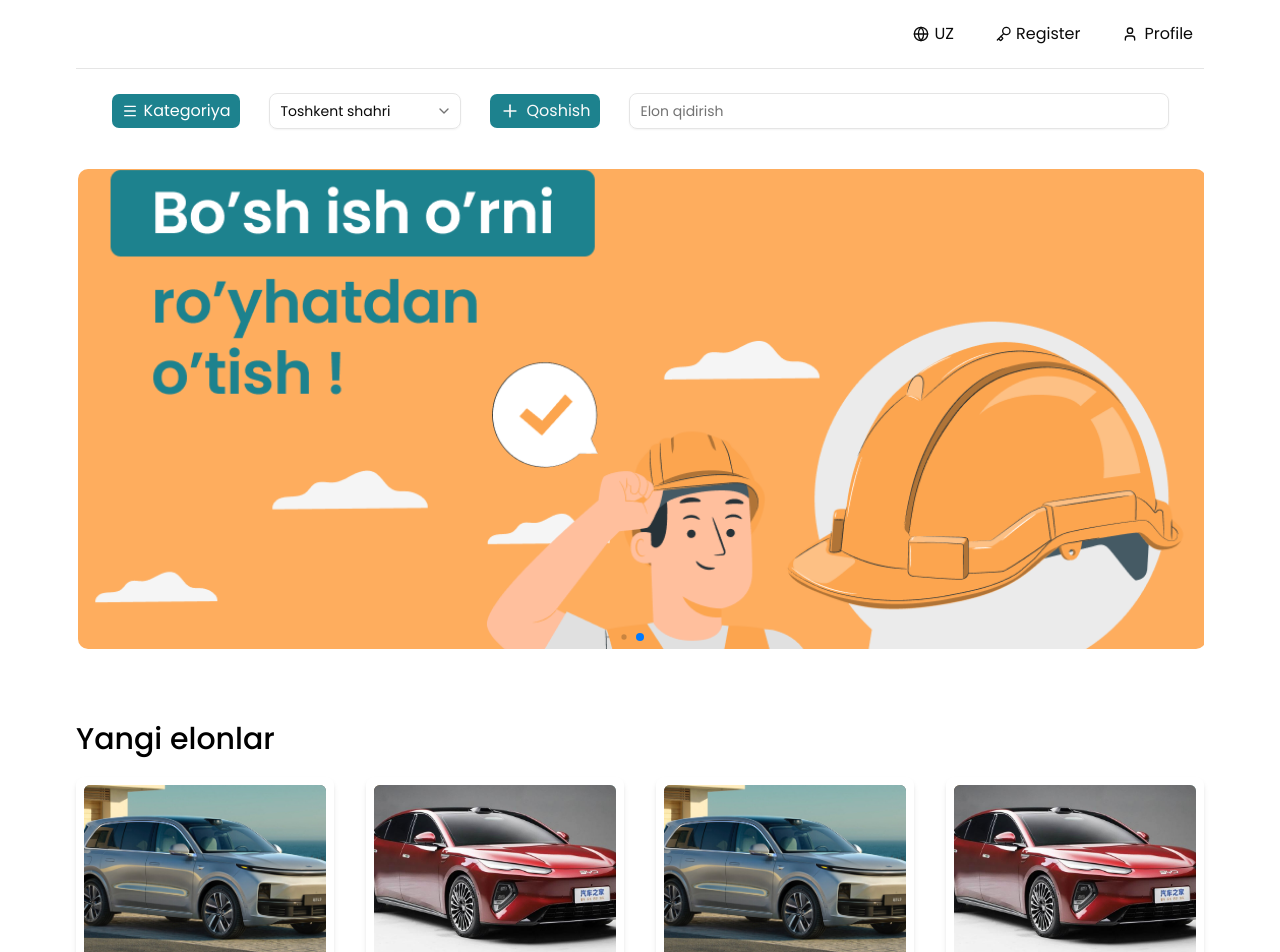
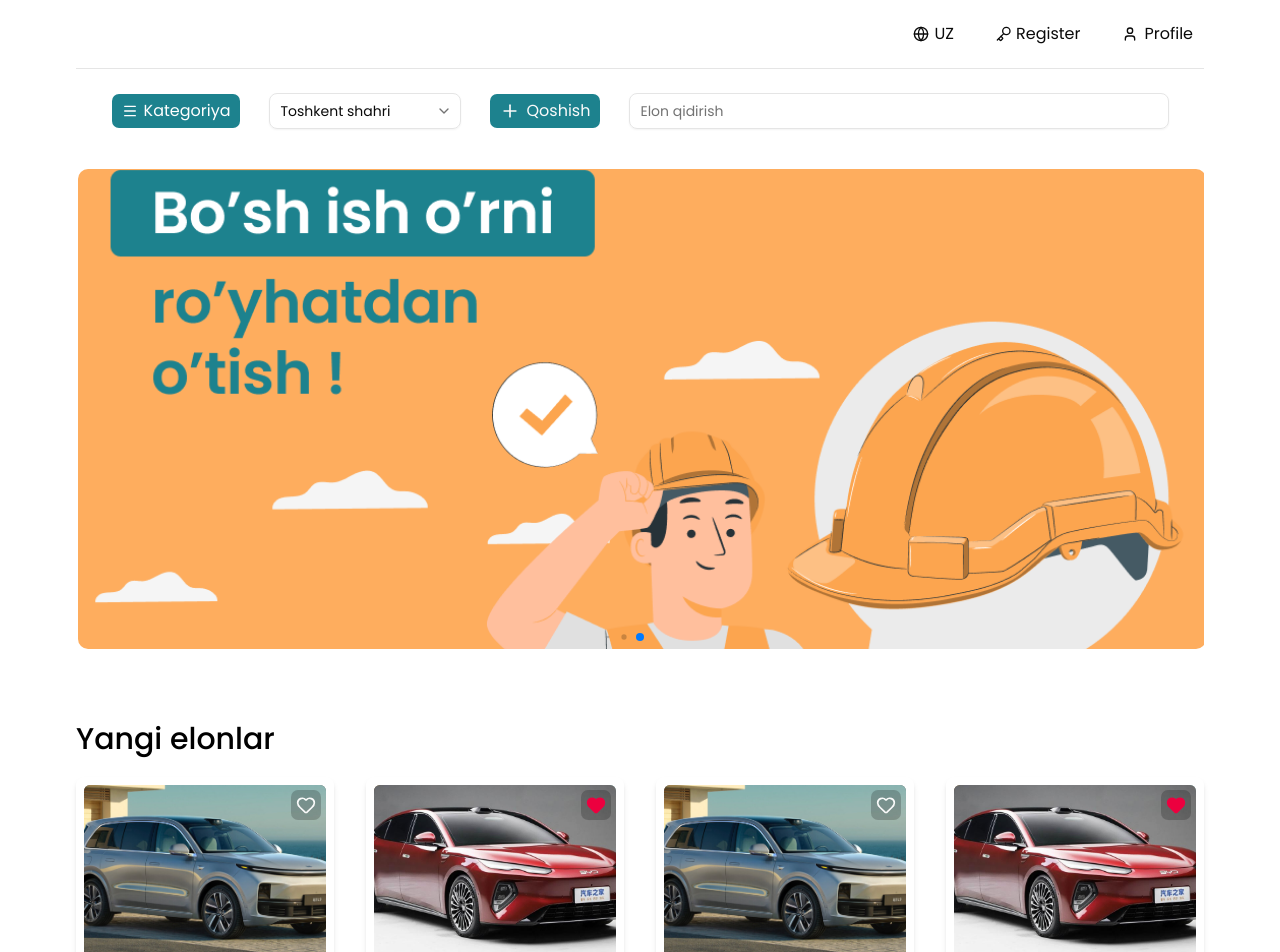
Before and after one commit to sultanov-dev/classifieds, a Next.js app: page / in a window 1280 px wide. Shown: the top 952 px of the page. Built offline with nearby package versions, Linux system fonts and the light colour scheme.

Commit message:
liked button

```diff
--- a/components/product/product.card.tsx
+++ b/components/product/product.card.tsx
@@ -1,6 +1,10 @@
+import { HeartIcon } from 'lucide-react'
+
 import { IProduct } from '@/data/product'
-import { formatAdDate } from '@/lib/utils'
+import { cn, formatAdDate } from '@/lib/utils'
 import { BlurImage } from '@/shared/blur.image'
+
+import { Button } from '../ui/button'
 
 export function ProductCard({ item }: { item: IProduct }) {
   return (
@@ -16,6 +20,14 @@ export function ProductCard({ item }: { item: IProduct }) {
             key={i}
           />
         ))}
+        <Button
+          className="absolute top-3 right-3 z-20 cursor-pointer bg-black/20 transition-colors hover:bg-black/30"
+          size={'icon-sm'}
+        >
+          <HeartIcon
+            className={cn('size-5', item.isLiked ? 'fill-rose-600 stroke-rose-600' : 'fill-none')}
+          />
+        </Button>
       </div>
       <div className="p-3.5">
         <div className="mb-3">
--- a/components/product/product.views.tsx
+++ b/components/product/product.views.tsx
@@ -1,3 +1,5 @@
+'use client'
+
 import { productData } from '@/data/product'
 import { Heading } from '@/shared/heading'
 
```
